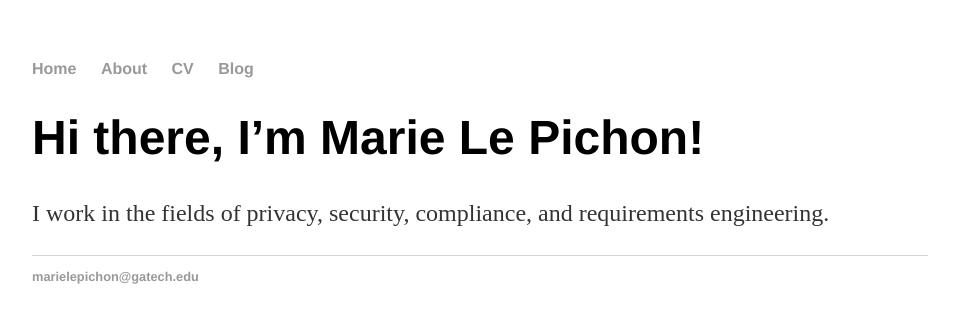
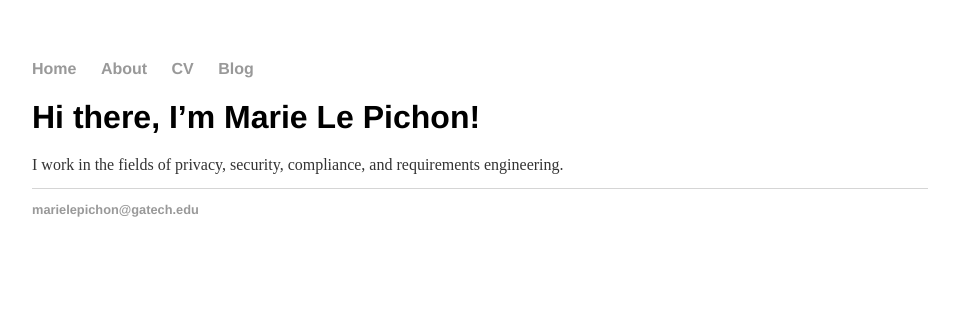
Before and after one commit to mlepic20/mlepic20.github.io, a Jekyll site: the page built from index.md, in a window 1280 px wide. Shown: the top 323 px of the page, without its empty margins (160-1119 px from the left). Built offline with Jekyll 4.4.1, drawn with Linux system fonts in a browser that asks for light colours.

Commit message:
Update main.css

```diff
--- a/css/main.css
+++ b/css/main.css
@@ -20,12 +20,12 @@ a:hover {
     text-decoration: underline;
 }
 h1 {
-    font-size: 3em;
+    font-size: 2em;
     font-family:'Helvetica', 'Arial', 'Sans-Serif';
 }
 p {
-    font-size: 1.5em;
-    line-height: 1.4em;
+    font-size: 1em;
+    line-height: .9em;
     color: #333;
 }
 footer {
```
